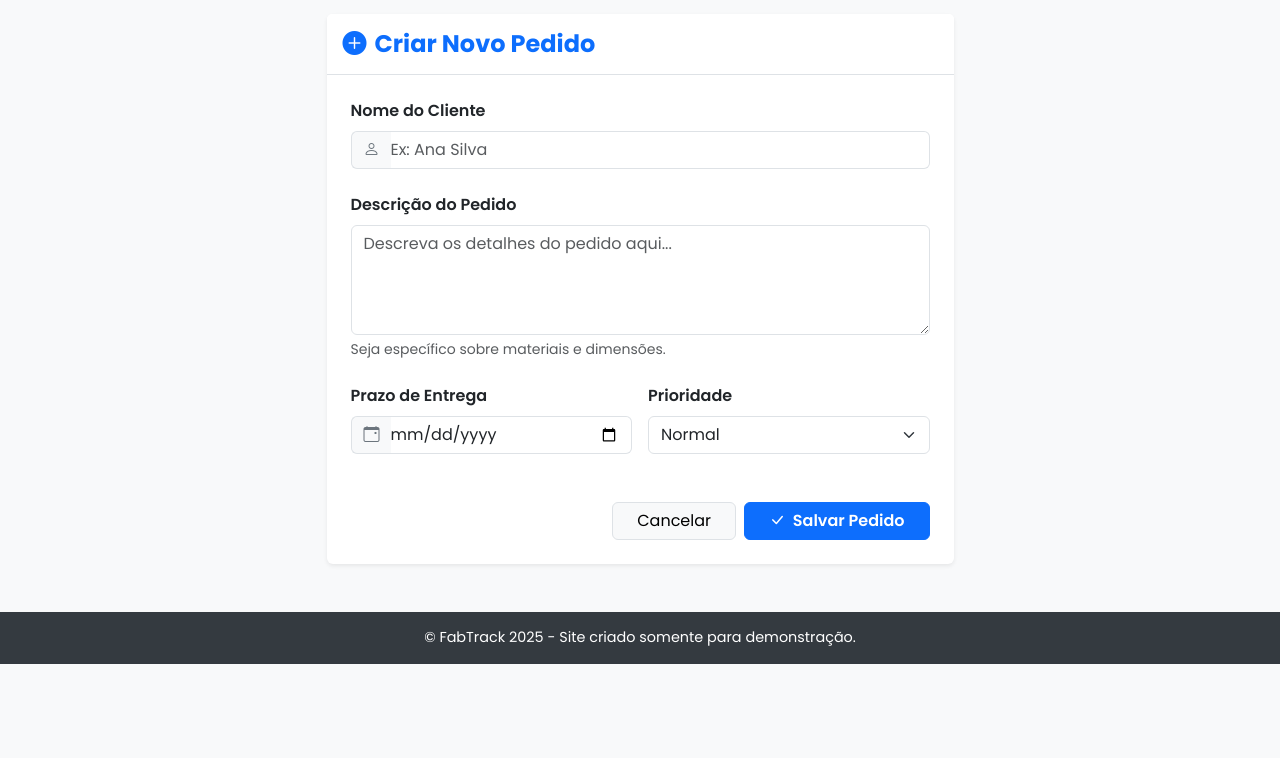
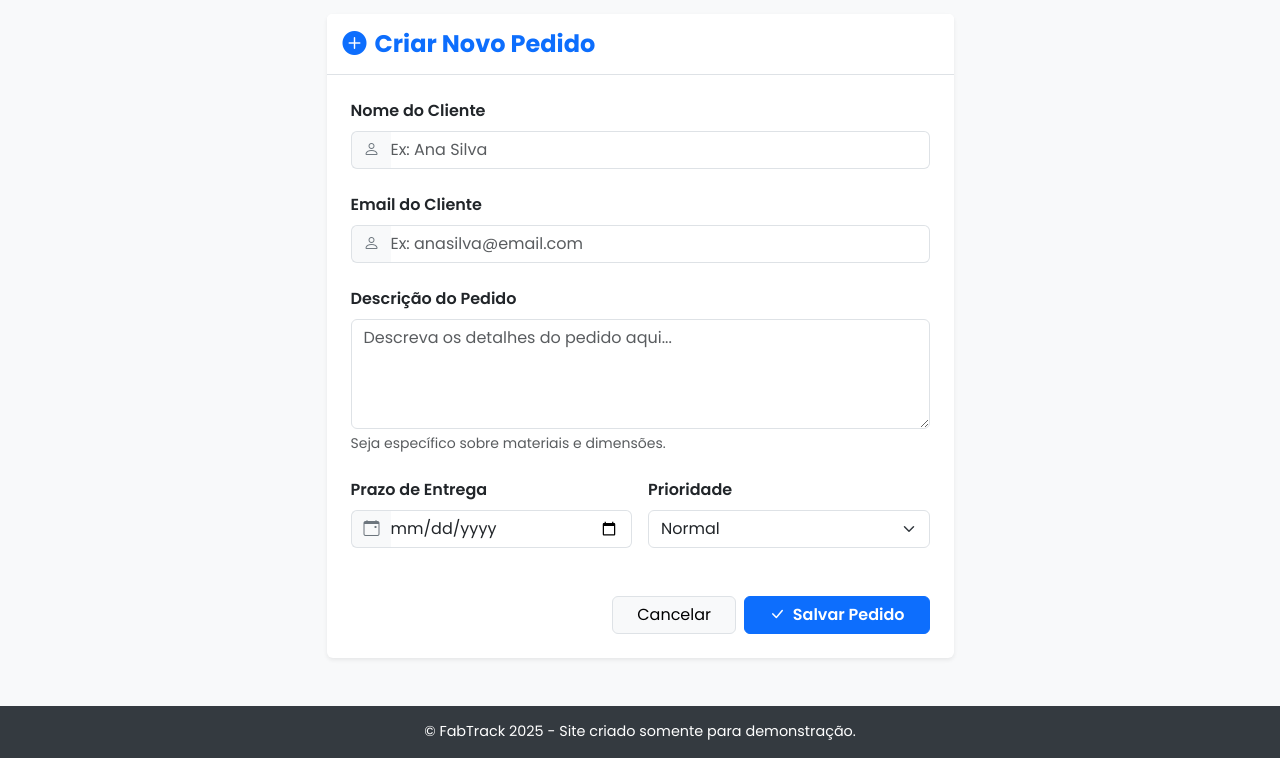
Before and after one commit to KauanNaves/projeto-rastreio, a Flask app: page /novo_pedido in a window 1280 px wide. Shown: the part 146-904 px from the top of the page. Before the commit the page ends 810 px from the top, so only its background shows below. Run offline with Flask 3, Linux system fonts and the light colour scheme; parts of the project's set-up code (start-up, migrations or seed data) failed here and were passed over.

Commit message:
Tela novo_pedido revisada.

```diff
--- a/templates/novo_pedido.html
+++ b/templates/novo_pedido.html
@@ -2,7 +2,7 @@
 {% block title %}Novo Pedido{% endblock %}
 
 {% block extra_styles %}
-<link rel="stylesheet" href="../static/novo_pedido.css" />
+<link rel="stylesheet" href="{{ url_for('static', filename='novo_pedido.css') }}" />
 {% endblock %}
 
 {% block content %}
@@ -26,7 +26,6 @@
 
                 <div class="card-body p-4">
                     <form action="{{ url_for('pedidos.novo_pedido') }}" method="POST">
-
                         <div class="mb-4">
                             <label for="cliente" class="form-label fw-semibold">Nome do Cliente</label>
                             <div class="input-group">
@@ -34,6 +33,16 @@
                                     <i class="bi bi-person text-secondary"></i>
                                 </span>
                                 <input type="text" class="form-control border-start-0 ps-0" id="cliente" name="cliente" placeholder="Ex: Ana Silva" required>
+                            </div>
+                        </div>
+
+                        <div class="mb-4">
+                            <label for="cliente" class="form-label fw-semibold">Email do Cliente</label>
+                            <div class="input-group">
+                                <span class="input-group-text bg-light border-end-0">
+                                    <i class="bi bi-person text-secondary"></i>
+                                </span>
+                                <input type="email" class="form-control border-start-0 ps-0" id="cliente" name="cliente" placeholder="Ex: anasilva@email.com" required>
                             </div>
                         </div>
 
```
